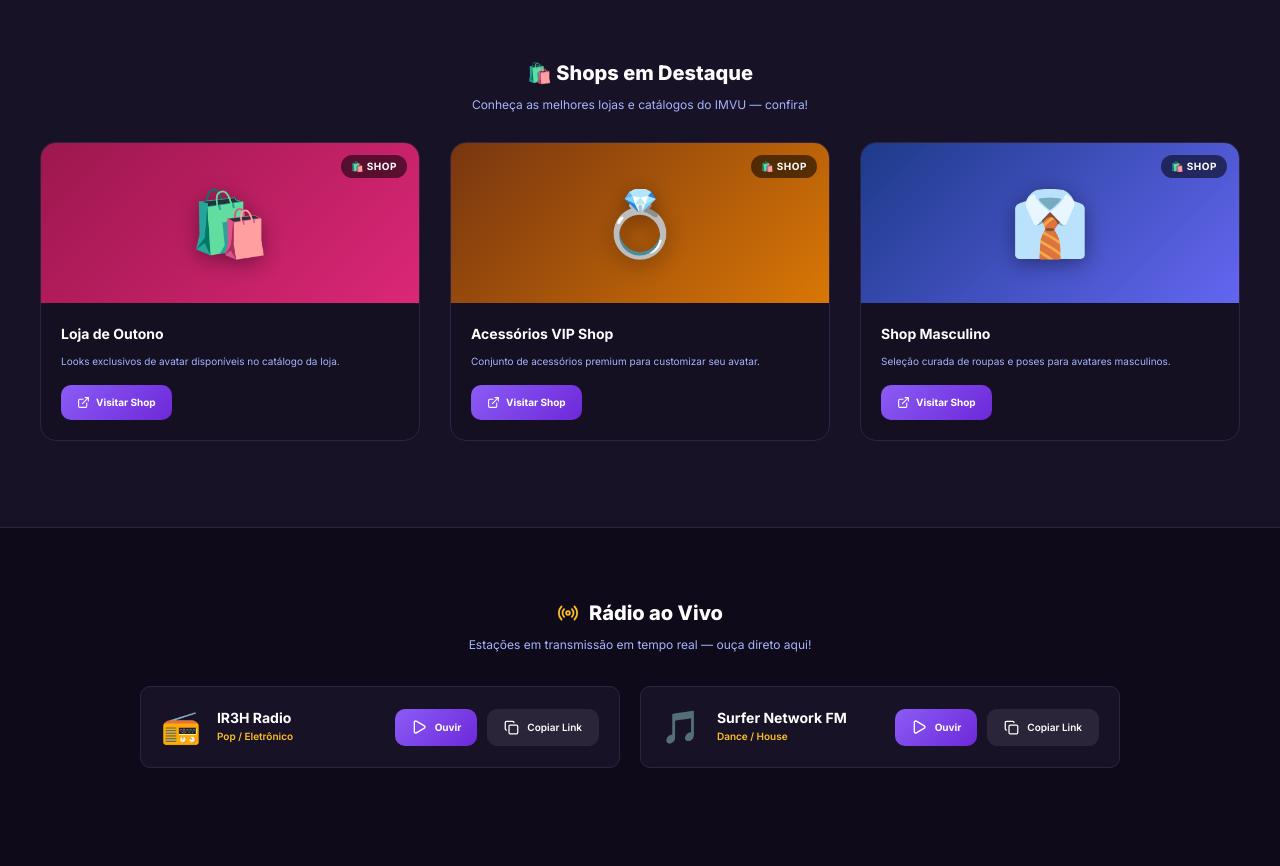
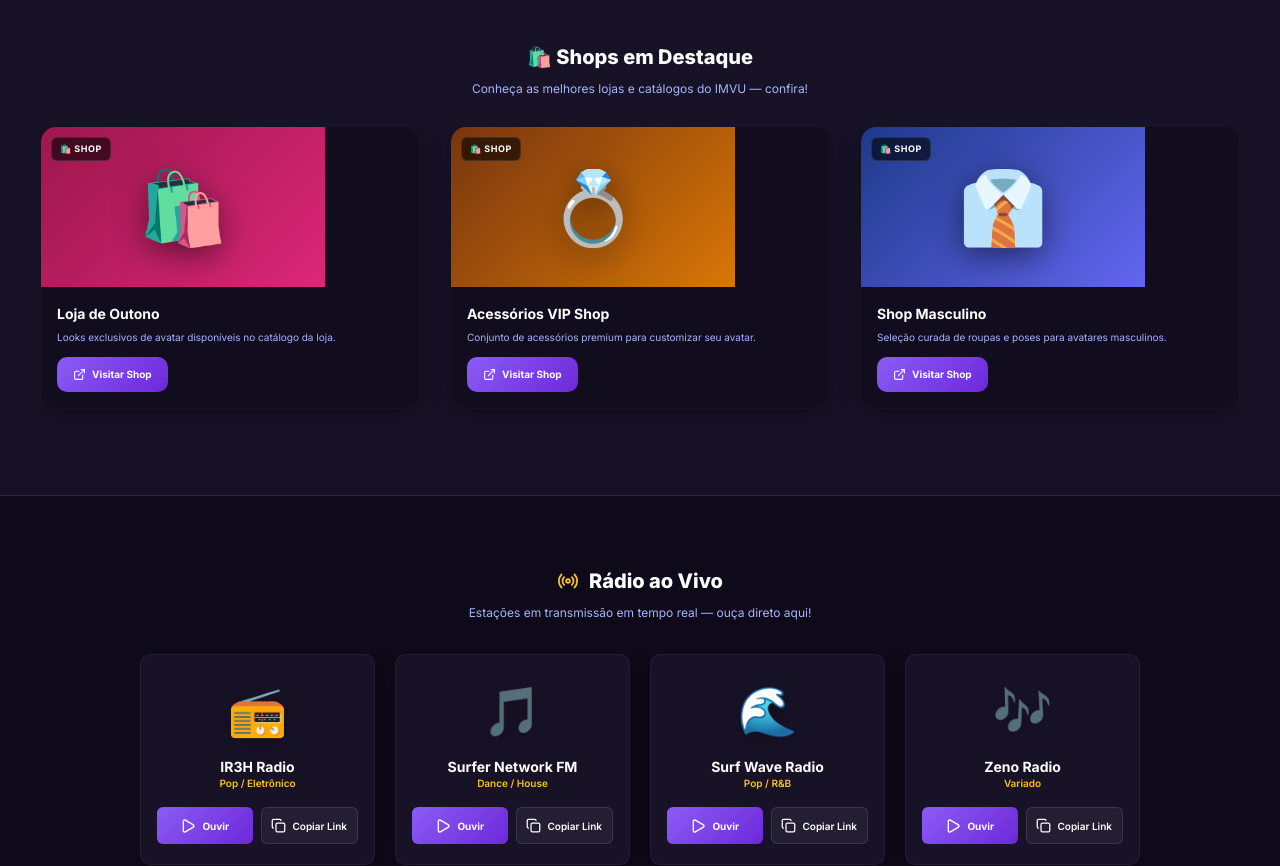
Before and after one commit to moisesalves0015/ir3h, a React (Vite) app: page / in a window 1280 px wide. Shown: the part 2520-3386 px from the top of the page. Built offline with nearby package versions, Linux system fonts and the light colour scheme.

Commit message:
style: modernize promo and radio cards to match product cards

```diff
--- a/src/pages/LandingPage/LandingPage.css
+++ b/src/pages/LandingPage/LandingPage.css
@@ -1203,62 +1203,67 @@
 }
 
 .landing-promo-card {
-  flex: 0 0 calc(85% - 20px); /* 85% width on mobile */
+  flex: 0 0 calc(80% - 20px);
   scroll-snap-align: start;
   background: var(--color-surface);
-  border: 1px solid var(--color-border);
+  border: 1px solid rgba(255, 255, 255, 0.05); /* Mais suave */
   border-radius: var(--radius-lg);
   overflow: hidden;
+  box-shadow: var(--shadow-card); /* Usando a variável global de shadow */
   transition: transform var(--transition), box-shadow var(--transition);
 }
 
 .landing-promo--alt .landing-promo-card {
-  background: rgba(15, 10, 25, 0.4);
+  background: rgba(15, 10, 25, 0.6);
+  border-color: rgba(255, 255, 255, 0.02);
 }
 
 .landing-promo-card:hover {
   transform: translateY(-4px);
-  box-shadow: 0 12px 30px rgba(0, 0, 0, 0.4);
+  box-shadow: 0 16px 32px rgba(0, 0, 0, 0.5);
 }
 
 .landing-promo-card__banner {
-  height: 140px;
+  aspect-ratio: 16/9; /* Proporção moderna para banners */
+  height: auto;
   display: flex;
   align-items: center;
   justify-content: center;
   position: relative;
+  overflow: hidden;
 }
 
 .landing-promo-card__emoji {
-  font-size: 64px;
-  filter: drop-shadow(0 4px 10px rgba(0,0,0,0.4));
-  transition: transform 0.3s ease;
+  font-size: 72px;
+  filter: drop-shadow(0 8px 16px rgba(0,0,0,0.5));
+  transition: transform 0.4s cubic-bezier(0.175, 0.885, 0.32, 1.275); /* Animação mais elástica */
 }
 
 .landing-promo-card:hover .landing-promo-card__emoji {
-  transform: scale(1.1);
+  transform: scale(1.15) rotate(5deg);
 }
 
 .landing-promo-card__badge {
   position: absolute;
-  top: 12px;
-  right: 12px;
-  background: rgba(0, 0, 0, 0.55);
-  color: #fff;
-  font-size: 10px;
-  font-weight: 700;
-  padding: 4px 10px;
-  border-radius: var(--radius-full);
-  backdrop-filter: blur(4px);
+  top: 10px;
+  left: 10px; /* Mudado para esquerda para se assemelhar ao pcard */
+  background: rgba(0, 0, 0, 0.6);
+  color: #fff;
+  font-size: 9px;
+  font-weight: 700;
+  padding: 4px 8px;
+  border-radius: var(--radius-sm); /* Mais quadrado */
+  backdrop-filter: blur(8px);
   letter-spacing: 0.5px;
   text-transform: uppercase;
+  border: 1px solid rgba(255, 255, 255, 0.1);
 }
 
 .landing-promo-card__body {
-  padding: 20px;
+  padding: 16px;
   display: flex;
   flex-direction: column;
-  gap: 10px;
+  gap: 6px;
 }
 
 .landing-promo-card__name {
@@ -1394,42 +1399,56 @@
 }
 
 .landing-radio-card {
-  flex: 0 0 calc(90% - 16px);
+  flex: 0 0 calc(60% - 16px); /* Cartão mais quadrado no mobile */
   scroll-snap-align: start;
   background: var(--color-surface);
-  border: 1px solid var(--color-border);
+  border: 1px solid rgba(255, 255, 255, 0.05);
   border-radius: var(--radius-md);
-  padding: 16px 20px;
-  display: flex;
-  align-items: center;
-  justify-content: space-between;
-  gap: 12px;
-  transition: border-color var(--transition), box-shadow var(--transition);
+  padding: 20px 16px;
+  display: flex;
+  flex-direction: column; /* Organização vertical para ser "quadrado" */
+  align-items: center;
+  justify-content: center;
+  gap: 16px;
+  text-align: center;
+  box-shadow: var(--shadow-card);
+  transition: transform var(--transition), border-color var(--transition), box-shadow var(--transition);
+}
+
+.landing-radio-card:hover {
+  transform: translateY(-3px);
+  box-shadow: 0 12px 24px rgba(0, 0, 0, 0.3);
 }
 
 .landing-radio-card--playing {
   border-color: var(--brand-accent);
-  box-shadow: 0 0 20px rgba(251, 191, 36, 0.15);
-  background: rgba(251, 191, 36, 0.05);
+  box-shadow: 0 0 24px rgba(251, 191, 36, 0.2);
+  background: rgba(251, 191, 36, 0.03);
 }
 
 .landing-radio-card__info {
   display: flex;
-  align-items: center;
-  gap: 16px;
-  flex: 1;
-  min-width: 0;
+  flex-direction: column;
+  align-items: center;
+  gap: 12px;
+  width: 100%;
 }
 
 .landing-radio-card__emoji {
-  font-size: 32px;
-  flex-shrink: 0;
+  font-size: 48px;
+  filter: drop-shadow(0 4px 10px rgba(0,0,0,0.3));
+  transition: transform var(--transition);
+}
+
+.landing-radio-card:hover .landing-radio-card__emoji {
+  transform: scale(1.1);
 }
 
 .landing-radio-card__text {
   display: flex;
   flex-direction: column;
-  gap: 4px;
+  gap: 2px;
+  align-items: center;
 }
 
 .landing-radio-card__name {
@@ -1449,10 +1468,11 @@
 .landing-radio-card__wave {
   display: flex;
   align-items: flex-end;
-  gap: 3px;
+  justify-content: center;
+  gap: 4px;
   height: 24px;
-  margin-left: 8px;
-  flex-shrink: 0;
+  margin-top: 8px;
+  width: 100%;
 }
 
 .landing-radio-card__wave span {
@@ -1475,20 +1495,26 @@
 
 .landing-radio-card__actions {
   display: flex;
-  gap: 10px;
-  flex-shrink: 0;
+  flex-direction: column; /* Botões um em cima do outro ou lado a lado se preferir. Vamos colocar lado a lado */
+  flex-direction: row;
+  justify-content: center;
+  gap: 8px;
+  width: 100%;
+  margin-top: auto;
 }
 
 .landing-radio-card__play {
   display: flex;
   align-items: center;
-  gap: 8px;
+  justify-content: center;
+  flex: 1;
+  gap: 6px;
   background: linear-gradient(135deg, var(--brand-primary), var(--brand-primary-dark));
   color: #fff;
   font-size: var(--font-xs);
   font-weight: 700;
-  padding: 10px 16px;
-  border-radius: var(--radius-md);
+  padding: 10px 0;
+  border-radius: var(--radius-sm);
   transition: transform var(--transition), box-shadow var(--transition);
 }
 
@@ -1498,25 +1524,28 @@
 }
 
 .landing-radio-card__play:hover {
-  transform: translateY(-1px);
+  transform: translateY(-2px);
 }
 
 .landing-radio-card__copy {
   display: flex;
   align-items: center;
-  gap: 8px;
-  background: rgba(255, 255, 255, 0.08);
-  border: 1px solid var(--color-border);
+  justify-content: center;
+  flex: 1;
+  gap: 6px;
+  background: rgba(255, 255, 255, 0.05);
+  border: 1px solid rgba(255, 255, 255, 0.1);
   color: #fff;
   font-size: var(--font-xs);
   font-weight: 600;
-  padding: 10px 16px;
-  border-radius: var(--radius-md);
-  transition: background var(--transition), color var(--transition);
+  padding: 10px 0;
+  border-radius: var(--radius-sm);
+  transition: background var(--transition), color var(--transition), border-color var(--transition);
 }
 
 .landing-radio-card__copy:hover {
-  background: rgba(255, 255, 255, 0.15);
+  background: rgba(255, 255, 255, 0.12);
+  border-color: rgba(255, 255, 255, 0.2);
 }
 
 @media (min-width: 768px) {
@@ -1534,6 +1563,6 @@
   }
 
   .landing-radio-card {
-    flex: 0 0 calc(50% - 20px);
-  }
-}
+    flex: 0 0 calc(25% - 15px); /* 4 por linha no desktop, para ficarem "quadrados" */
+  }
+}
```
